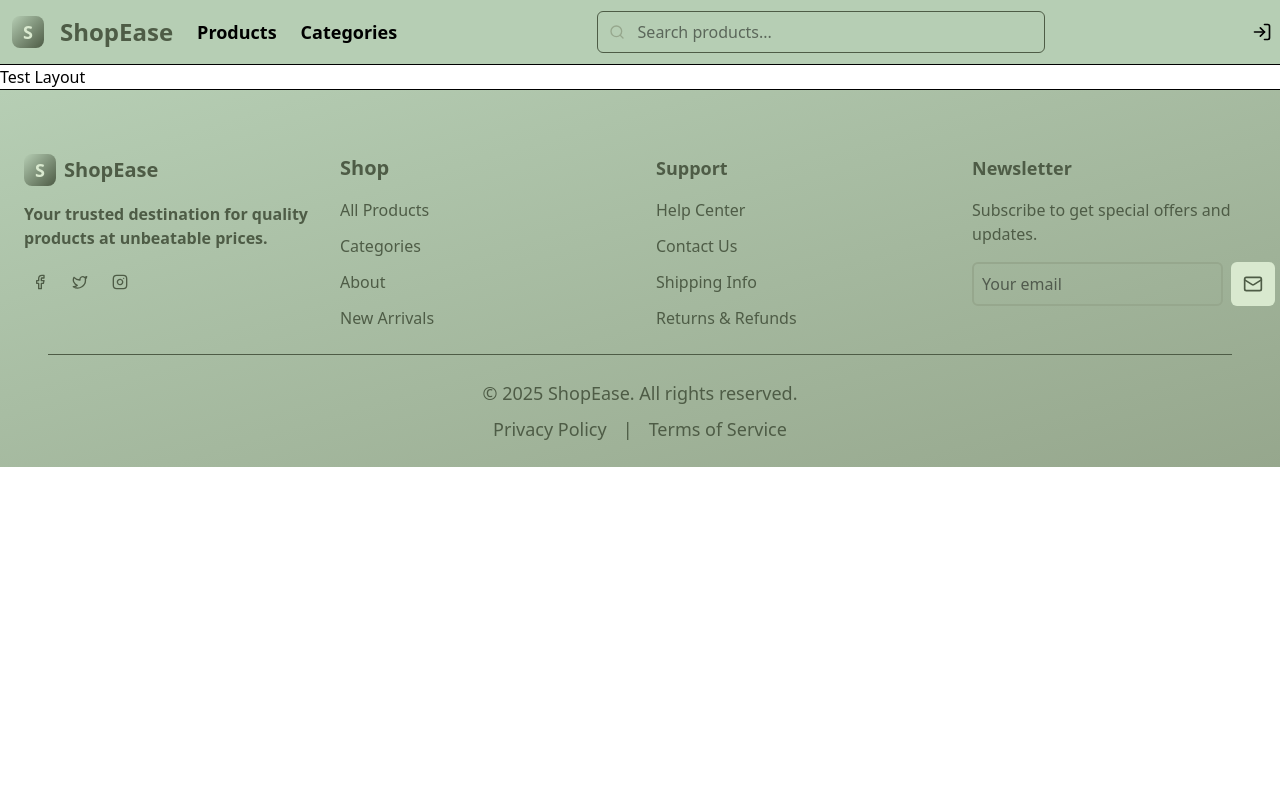
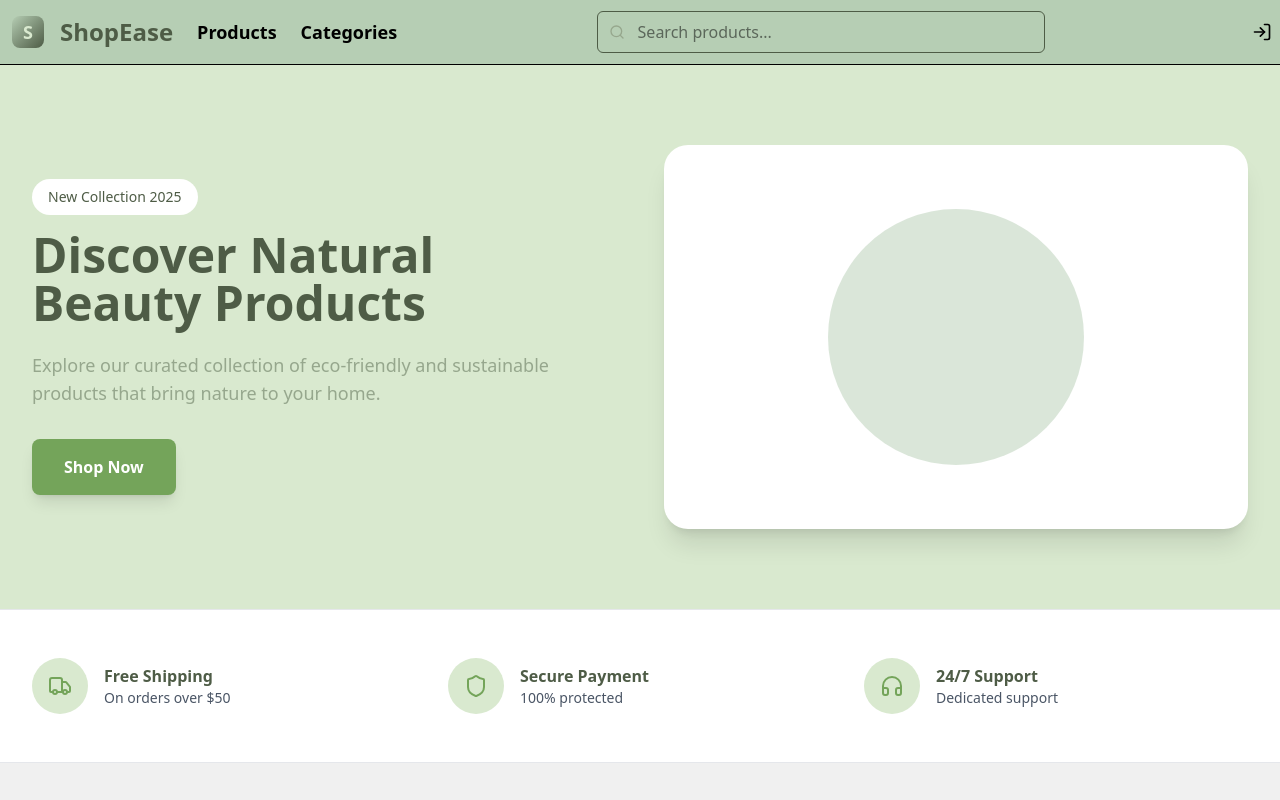
Before and after one commit to gunanivivek/E-Commerce, a React (Vite) app: page / in a window 1280 px wide. Shown: the top 800 px of the page. Built offline with nearby package versions, Linux system fonts and the light colour scheme; no server answers.

Commit message:
new static home page added and role base access static to dynamic

```diff
--- a/src/layouts/TestLayout.tsx
+++ b/src/layouts/TestLayout.tsx
@@ -1,15 +1,135 @@
-import Footer from "../components/Footer"
-import Header from "../components/Header"
+import {  Heart,  Star, Truck, Shield, Headphones } from "lucide-react";
+import Header from "../components/Header";
+import Footer from "../components/Footer";
+
+
+
+const Hero = () => {
+  return (
+    <section className="relative bg-[#d9e9cf] overflow-hidden">
+      <div className="max-w-7xl mx-auto px-4 sm:px-6 lg:px-8 py-20">
+        <div className="grid lg:grid-cols-2 gap-12 items-center">
+          <div>
+            <span className="inline-block px-4 py-2 bg-white rounded-full text-sm font-medium text-[#4e5c46] mb-4">
+              New Collection 2025
+            </span>
+            <h2 className="text-5xl font-bold text-[#4e5c46] mb-6">
+              Discover Natural Beauty Products
+            </h2>
+            <p className="text-lg text-[#96a78d] mb-8">
+              Explore our curated collection of eco-friendly and sustainable products that bring nature to your home.
+            </p>
+            <button className="px-8 py-4 bg-[#74a45a] text-white font-semibold rounded-lg hover:bg-[#4e5c46] transition shadow-lg">
+              Shop Now
+            </button>
+          </div>
+          <div className="relative h-96 bg-white rounded-3xl shadow-xl overflow-hidden">
+            <div className="absolute inset-0 flex items-center justify-center">
+              <div className="w-64 h-64 bg-[#b6ceb4] rounded-full opacity-50"></div>
+            </div>
+          </div>
+        </div>
+      </div>
+    </section>
+  );
+};
+
+const Features = () => {
+  const features = [
+    { icon: Truck, title: "Free Shipping", description: "On orders over $50" },
+    { icon: Shield, title: "Secure Payment", description: "100% protected" },
+    { icon: Headphones, title: "24/7 Support", description: "Dedicated support" }
+  ];
+
+  return (
+    <section className="py-12 bg-white border-y border-gray-200">
+      <div className="max-w-7xl mx-auto px-4 sm:px-6 lg:px-8">
+        <div className="grid md:grid-cols-3 gap-8">
+          {features.map((feature, index) => (
+            <div key={index} className="flex items-center gap-4">
+              <div className="w-14 h-14 bg-[#d9e9cf] rounded-full flex items-center justify-center flex-shrink-0">
+                <feature.icon className="w-6 h-6 text-[#74a45a]" />
+              </div>
+              <div>
+                <h3 className="font-semibold text-[#4e5c46]">{feature.title}</h3>
+                <p className="text-sm text-gray-600">{feature.description}</p>
+              </div>
+            </div>
+          ))}
+        </div>
+      </div>
+    </section>
+  );
+};
+
+const Products = () => {
+  const products = [
+    { name: "Organic Face Cream", price: "$29.99", rating: 4.5, image: "bg-[#d9e9cf]" },
+    { name: "Natural Body Lotion", price: "$24.99", rating: 5, image: "bg-[#b6ceb4]" },
+    { name: "Herbal Shampoo", price: "$19.99", rating: 4, image: "bg-[#96a78d]" },
+    { name: "Essential Oil Set", price: "$39.99", rating: 4.5, image: "bg-[#d9e9cf]" },
+    { name: "Green Tea Soap", price: "$14.99", rating: 5, image: "bg-[#b6ceb4]" },
+    { name: "Bamboo Toothbrush", price: "$9.99", rating: 4, image: "bg-[#96a78d]" },
+    { name: "Eco Bath Bombs", price: "$22.99", rating: 4.5, image: "bg-[#d9e9cf]" },
+    { name: "Lavender Candle", price: "$16.99", rating: 5, image: "bg-[#b6ceb4]" }
+  ];
+
+  return (
+    <section className="py-16" style={{ backgroundColor: '#f0f0f0' }}>
+      <div className="max-w-7xl mx-auto px-4 sm:px-6 lg:px-8">
+        <div className="text-center mb-12">
+          <h2 className="text-4xl font-bold text-[#4e5c46] mb-4">Featured Products</h2>
+          <p className="text-lg text-gray-600">Handpicked sustainable essentials for you</p>
+        </div>
+
+        <div className="grid sm:grid-cols-2 lg:grid-cols-4 gap-6">
+          {products.map((product, index) => (
+            <div key={index} className="bg-white rounded-xl overflow-hidden shadow-md hover:shadow-xl transition group">
+              <div className={`${product.image} h-64 flex items-center justify-center relative`}>
+                <button className="absolute top-4 right-4 w-10 h-10 bg-white rounded-full flex items-center justify-center opacity-0 group-hover:opacity-100 transition">
+                  <Heart className="w-5 h-5 text-gray-600" />
+                </button>
+              </div>
+              <div className="p-4">
+                <h3 className="font-semibold text-[#4e5c46] mb-2">{product.name}</h3>
+                <div className="flex items-center gap-1 mb-2">
+                  {[...Array(5)].map((_, i) => (
+                    <Star
+                      key={i}
+                      className={`w-4 h-4 ${i < product.rating ? 'fill-[#74a45a] text-[#74a45a]' : 'text-gray-300'}`}
+                    />
+                  ))}
+                  <span className="text-xs text-gray-500 ml-1">({product.rating})</span>
+                </div>
+                <div className="flex items-center justify-between">
+                  <span className="text-xl font-bold text-[#74a45a]">{product.price}</span>
+                  <button className="px-4 py-2 bg-[#74a45a] text-white text-sm rounded-lg hover:bg-[#4e5c46] transition">
+                    Add to Cart
+                  </button>
+                </div>
+              </div>
+            </div>
+          ))}
+        </div>
+      </div>
+    </section>
+  );
+};
+
 
 
 const TestLayout = () => {
   return (
-    <div className="flex flex-col">
+    <div className="flex flex-col min-h-screen">
       <Header />
-      Test Layout
+      <main className="flex-grow">
+        <Hero />
+        <Features />
+        <Products />
+      </main>
       <Footer />
     </div>
-  )
-}
+  );
+};
 
-export default TestLayout
+export default TestLayout;
--- a/src/routes/RoleBasedRoute.tsx
+++ b/src/routes/RoleBasedRoute.tsx
@@ -1,22 +1,19 @@
 import { Navigate, Outlet } from "react-router";
+import { useAuthStore } from "../store/authStore";
 
 interface RoleBasedRouteProps {
   allowedRoles: string[];
 }
 
-interface User {
-  role: string;
-}
-
 const RoleBasedRoute: React.FC<RoleBasedRouteProps> = ({ allowedRoles }) => {
-
-  const user: User | null = { role: "seller" };
-
+  const { user } = useAuthStore();
+  const role = useAuthStore((state) => state.role);
   if (!user) {
     return <Navigate to="/login" replace />;
   }
 
-  if (!allowedRoles.includes(user.role)) {
+  // If role not allowed
+  if (!role || !allowedRoles.includes(role)) {
     return <Navigate to="/unauthorized" replace />;
   }
 
```
